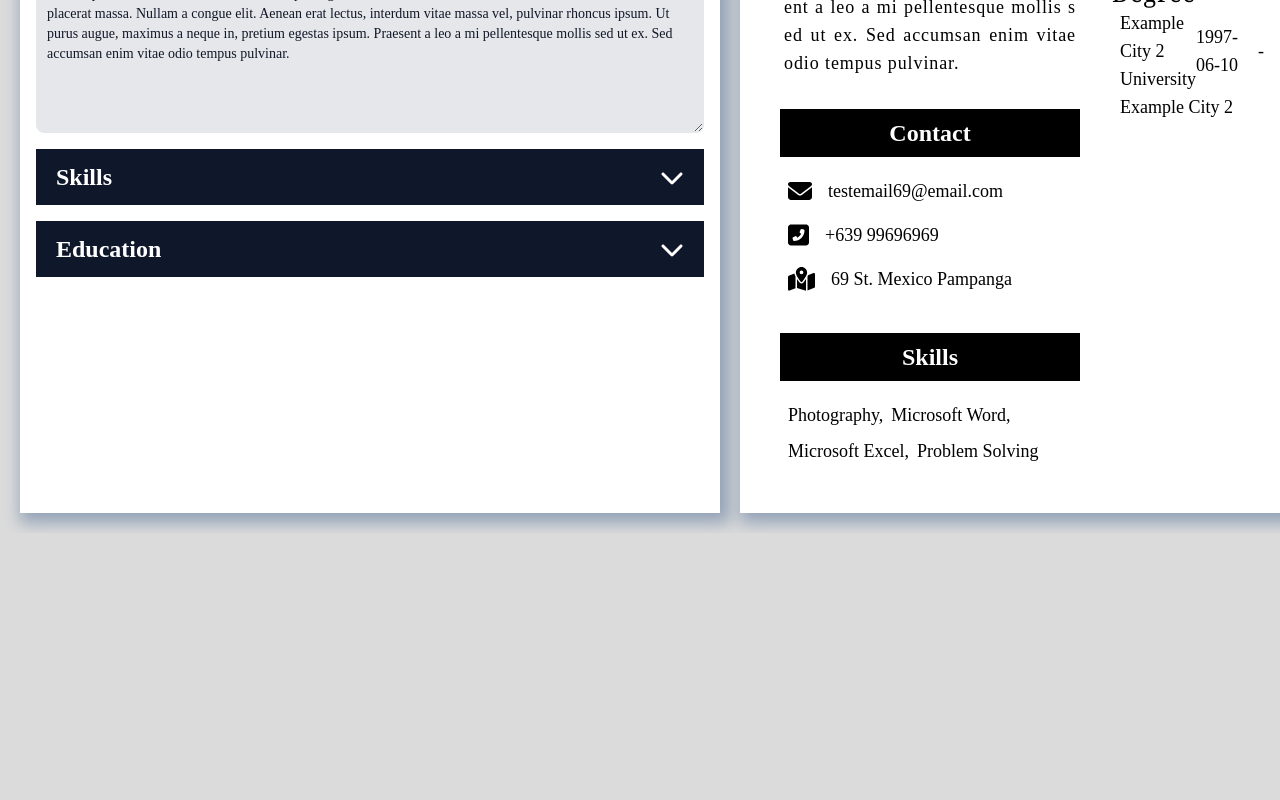
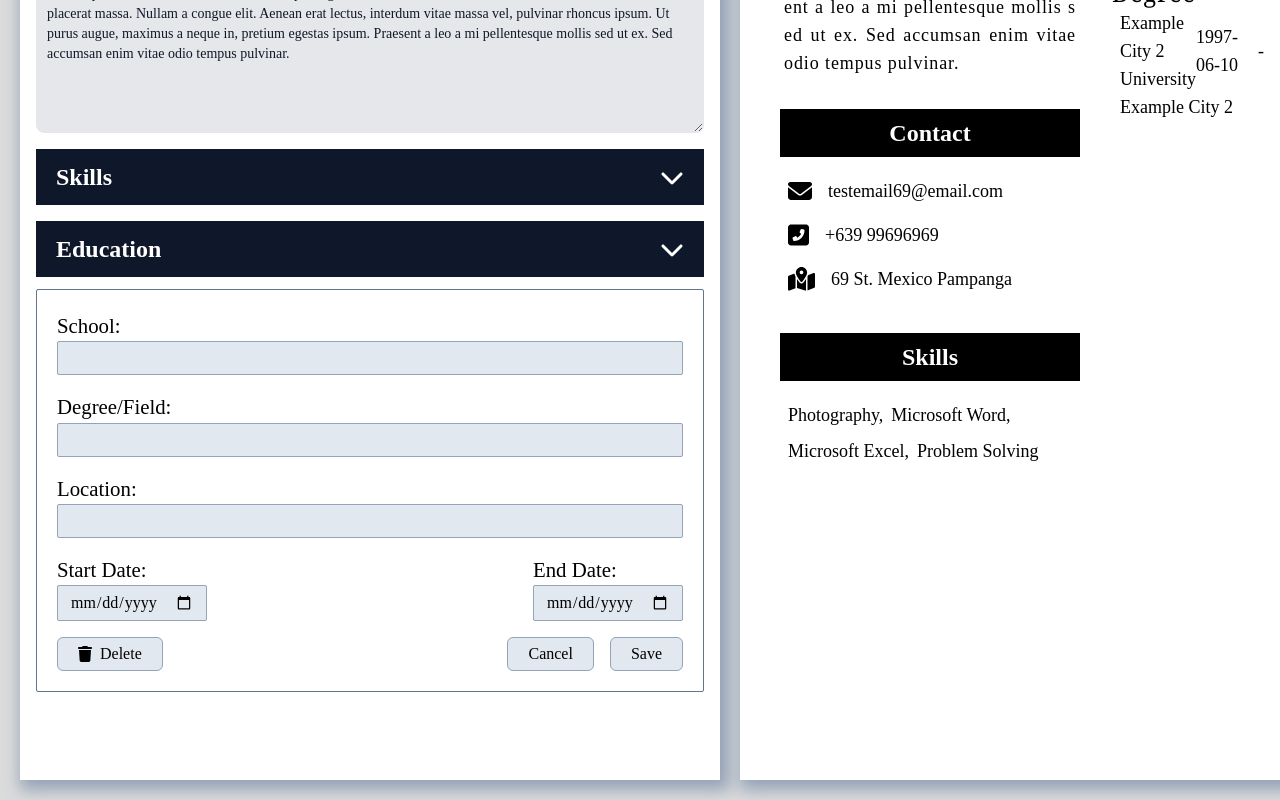
Before and after one commit to rulerpluralrural/odin-cv-builder, a React (Vite) app: page / in a window 1280 px wide. Shown: the part 538-1338 px from the top of the page. Before the commit the page ends 1071 px from the top, so only its background shows below. Built offline with nearby package versions, Linux system fonts and the light colour scheme.

Commit message:
Include adding new item in education array

```diff
--- a/src/App.jsx
+++ b/src/App.jsx
@@ -40,8 +40,8 @@ export default function App() {
 
 
 	return (
-		<div className="grid grid-cols-[700px_1fr] gap-5 p-5 h-full">
-			<div className="bg-white shadow-[5px_5px_15px_5px] shadow-slate-400">
+		<div className="grid grid-cols-[700px_1fr] gap-5 p-5">
+			<div className="bg-white shadow-[5px_5px_15px_5px] shadow-slate-400 h-full pb-10">
 				<Information
 					name={name}
 					setName={setName}
@@ -71,7 +71,8 @@ export default function App() {
 					setEducation={setEducation}
 				/>
 			</div>
-			<Resume
+			<div>
+				<Resume
 				name={name}
 				email={email}
 				phoneNumber={phoneNumber}
@@ -80,6 +81,8 @@ export default function App() {
 				skills={skills}
 				education={education}
 			/>
+			</div>
+
 		</div>
 	);
 }
--- a/src/components/Education.jsx
+++ b/src/components/Education.jsx
@@ -5,7 +5,14 @@ import {
 	faChevronDown,
 	faPenToSquare,
 	faTrash,
+	faPlus,
 } from "@fortawesome/free-solid-svg-icons";
+
+const buttonStyle =
+	"border-[1px] border-slate-400 rounded-md bg-slate-200 px-5 py-1 text-base hover:bg-slate-300 transition-colors focus:border-2 focus:border-blue-500 focus:bg-slate-300 outline-none";
+const inputStyle =
+	"w-full px-3 py-1 text-base border-[1px] border-slate-400 rounded-sm bg-slate-200 block focus:border-2 focus:border-blue-500 outline-none";
+
 /**@param {{currentOpenTab: string, setCurrentOpenTab: function, education: Array, setEducation: function}} props*/
 export default function Education({
 	currentOpenTab,
@@ -13,6 +20,8 @@ export default function Education({
 	education,
 	setEducation,
 }) {
+	const [addingEducation, setAddingEducation] = useState(false);
+
 	const toggleTab = () => {
 		if (currentOpenTab === "education") {
 			setCurrentOpenTab("");
@@ -31,8 +40,18 @@ export default function Education({
 
 	const editItem = (index) => {
 		return (editedItem) => {
-            education[index] = editedItem
-            setEducation([...education])
+			education[index] = editedItem;
+			setEducation([...education]);
+		};
+	};
+
+	const toggleAddingItem = () => {
+		setAddingEducation(!addingEducation);
+	};
+
+    const addItem = () => {
+        return (newItem) => {
+            setEducation([...education, newItem])
         }
     }
 
@@ -56,6 +75,13 @@ export default function Education({
 					onClick={toggleTab}
 				/>
 			</div>
+			{!addingEducation && (
+				<NewInput
+					addingEducation={addingEducation}
+					setAddingEducation={setAddingEducation}
+                    addItem={addItem()}
+				/>
+			)}
 			<div
 				className={`${
 					currentOpenTab === "education" ? "max-h-[800px]" : "max-h-[0]"
@@ -76,15 +102,18 @@ export default function Education({
 						/>
 					);
 				})}
+				<div
+					className="flex justify-around items-center w-10 h-10 border-2 border-gray-700 text-gray-700 rounded-full p-1 cursor-pointer hover:bg-gray-300 transition-all "
+					onClick={toggleAddingItem}
+				>
+					<FontAwesomeIcon icon={faPlus} />
 				</div>
+			</div>
+
+			<div className="flex justify-center items-center p-2"></div>
 		</div>
 	);
 }
-
-const buttonStyle =
-	"border-[1px] border-slate-400 rounded-md bg-slate-200 px-5 py-1 text-base hover:bg-slate-300 transition-colors focus:border-2 focus:border-blue-500 focus:bg-slate-300 outline-none";
-const inputStyle =
-	"w-full px-3 py-1 text-base border-[1px] border-slate-400 rounded-sm bg-slate-200 block focus:border-2 focus:border-blue-500 outline-none";
 
 function Element(props) {
 	const [editing, setEditing] = useState(false);
@@ -93,7 +122,7 @@ function Element(props) {
 		degree: props.degree,
 		start: props.start,
 		end: props.end,
-        location: props.location
+		location: props.location,
 	});
 
 	const toggleEdit = () => {
@@ -101,36 +130,36 @@ function Element(props) {
 	};
 
 	const editSchool = (e) => {
-        setEditedItem({...editedItem, school: e.target.value})
-    }
+		setEditedItem({ ...editedItem, school: e.target.value });
+	};
 
 	const editDegree = (e) => {
-        setEditedItem({...editedItem, degree: e.target.value})
-    }
+		setEditedItem({ ...editedItem, degree: e.target.value });
+	};
 
 	const editStartDate = (e) => {
-        setEditedItem({...editedItem, start: e.target.value})
-    }
+		setEditedItem({ ...editedItem, start: e.target.value });
+	};
 
 	const editEndDate = (e) => {
-        setEditedItem({...editedItem, end: e.target.value})
-    }
+		setEditedItem({ ...editedItem, end: e.target.value });
+	};
 
 	const editLocation = (e) => {
-        setEditedItem({...editedItem, location: e.target.value})
-    }
+		setEditedItem({ ...editedItem, location: e.target.value });
+	};
 
 	const saveEdit = () => {
-        props.editItem(editedItem)
-        setEditing(!editing)
-    }
+		props.editItem(editedItem);
+		setEditing(!editing);
+	};
 
 	const cancelEdit = () => {
-        setEditing(!editing)
-    }
+		setEditing(!editing);
+	};
 
 	return !editing ? (
-		<div className="flex justify-between px-5 w-8/12 items-center p-2 border-[1px] border-slate-400 rounded-sm bg-slate-300 text-lg">
+		<div className="flex justify-between px-5 w-8/12 items-center p-2 border-2 border-slate-400 rounded-sm bg-slate-300 text-lg">
 			<h1 className="font-medium">{props.school}</h1>{" "}
 			<div className="flex gap-3 items-center p-1 rounded-md">
 				<FontAwesomeIcon
@@ -146,8 +175,8 @@ function Element(props) {
 			</div>
 		</div>
 	) : (
-		<div className="w-full mb-5">
-			<div className="flex flex-col items-start justify-around px-3 gap-4">
+		<div className="w-full">
+			<div className="flex flex-col items-start justify-around p-5 gap-4 border-[1px] border-slate-500 rounded-sm">
 				<div className="w-full">
 					<label htmlFor="school" className="inline-block">
 						School:
@@ -227,3 +256,123 @@ function Element(props) {
 		</div>
 	);
 }
+
+function NewInput(props) {
+	const [newItem, setNewItem] = useState({
+		school: "",
+		degree: "",
+		start: "",
+		end: "",
+		location: "",
+	});
+
+	const newSchool = (e) => {
+		setNewItem({ ...newItem, school: e.target.value });
+	};
+
+	const newDegree = (e) => {
+		setNewItem({ ...newItem, degree: e.target.value });
+	};
+
+	const newStartDate = (e) => {
+		setNewItem({ ...newItem, start: e.target.value });
+	};
+
+	const newEndDate = (e) => {
+		setNewItem({ ...newItem, end: e.target.value });
+	};
+
+	const newLocation = (e) => {
+		setNewItem({ ...newItem, location: e.target.value });
+	};
+
+	const saveNewInput = () => {
+		props.addItem(newItem);
+		props.setAddingEducation(!props.addingEducation);
+	};
+
+	const cancelNewInput = () => {
+		props.setAddingEducation(!props.addingEducation);
+	};
+	return (
+		<div className="w-full mt-3">
+			<div className="flex flex-col items-start justify-around p-5 gap-4 border-[1px] border-slate-500 rounded-sm">
+				<div className="w-full">
+					<label htmlFor="school" className="inline-block">
+						School:
+					</label>
+					<input
+						type="text"
+						defaultValue={newItem.school}
+						className={inputStyle}
+						onChange={newSchool}
+					/>
+				</div>
+				<div className="w-full">
+					<label htmlFor="degree" className="inline-block">
+						Degree/Field:
+					</label>
+					<input
+						type="text"
+						defaultValue={newItem.degree}
+						className={inputStyle}
+						onChange={newDegree}
+					/>
+				</div>
+				<div className="w-full">
+					<label htmlFor="degree" className="inline-block">
+						Location:
+					</label>
+					<input
+						type="text"
+						defaultValue={newItem.location}
+						className={inputStyle}
+						onChange={newLocation}
+					/>
+				</div>
+				<div className="flex justify-between items-center w-full">
+					<div>
+						<label htmlFor="degree" className="inline-block">
+							Start Date:
+						</label>
+						<input
+							type="date"
+							defaultValue={newItem.start}
+							className={inputStyle}
+							onChange={newStartDate}
+						/>
+					</div>
+					<div className=" self-end">
+						<label htmlFor="degree" className="inline-block">
+							End Date:
+						</label>
+						<input
+							id="degree"
+							type="date"
+							defaultValue={newItem.end}
+							className={`${inputStyle} w-[175px]`}
+							onChange={newEndDate}
+						/>
+					</div>
+				</div>
+				<div className="flex justify-between w-full">
+					<button
+						className={`flex gap-2 items-center ${buttonStyle} `}
+						onClick={props.removeItem}
+					>
+						<FontAwesomeIcon icon={faTrash} />
+						<span>Delete</span>
+					</button>
+					<div className="flex gap-4 justify-center items-center">
+						<button className={buttonStyle} onClick={cancelNewInput}>
+							Cancel
+						</button>
+						<button className={buttonStyle} onClick={saveNewInput}>
+							Save
+						</button>
+					</div>
+				</div>
+			</div>
+		</div>
+	);
+}
--- a/src/components/Skills.jsx
+++ b/src/components/Skills.jsx
@@ -107,7 +107,7 @@ export default function Skills({
 				</div>
 				<div className="flex justify-center items-center p-2">
 					<div
-						className="flex justify-around items-center w-10 h-10 border-2 border-gray-700 text-gray-700 rounded-full p-1 cursor-pointer hover:bg-green-300 transition-all "
+						className="flex justify-around items-center w-10 h-10 border-2 border-gray-700 text-gray-700 rounded-full p-1 cursor-pointer hover:bg-gray-300 transition-all "
 						onClick={toggleAddingSkill}
 					>
 						<FontAwesomeIcon icon={faPlus} />
```
Lines whose indentation alone changed are shown as unchanged.
